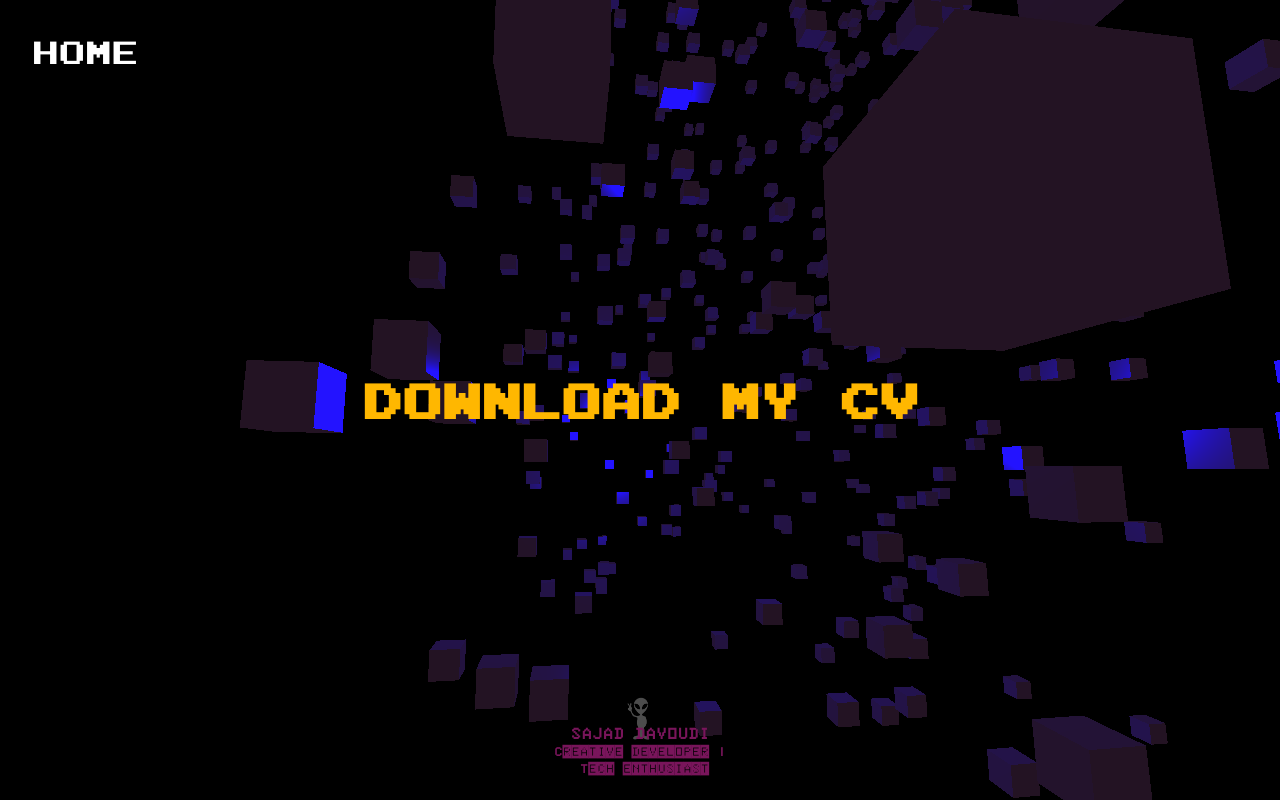
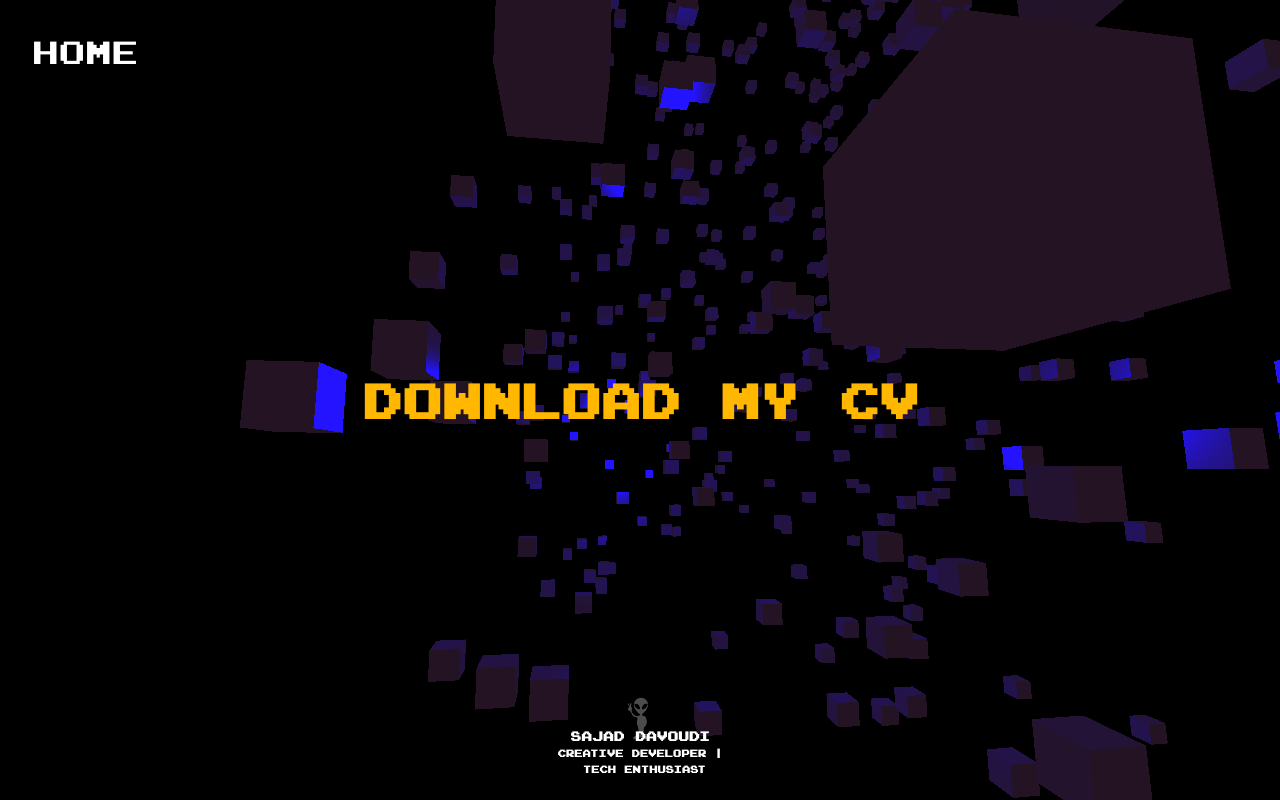
Before and after one commit to Sajadavoudi/Sajadavoudi.github.io, a website: page box.html in a window 1280 px wide. Drawn offline with nearby package versions, Linux system fonts and the light colour scheme.

Commit message:
Update box.html

```diff
--- a/box.html
+++ b/box.html
@@ -70,16 +70,16 @@
       }
       .logo_text {
         position: absolute;
-        color: #79155b;
-        font-size: 14px;
+        color: white;
+        font-size: 13px;
         text-decoration: none;
-        font-family: "linux";
+        font-family: "pixel";
         margin-bottom: 0;
       }
 
       .minText {
-        font-size: 11px;
-        letter-spacing: 0.2px;
+        font-size: 10px;
+        letter-spacing: 0px;
       }
 
       @media screen and (max-width: 768px) {
```
